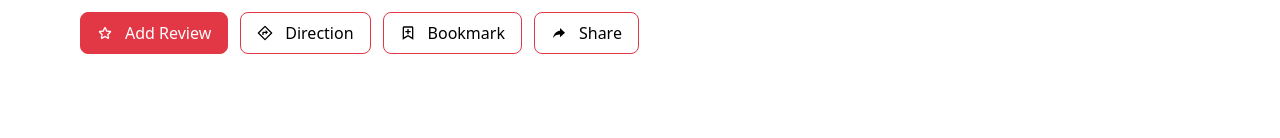
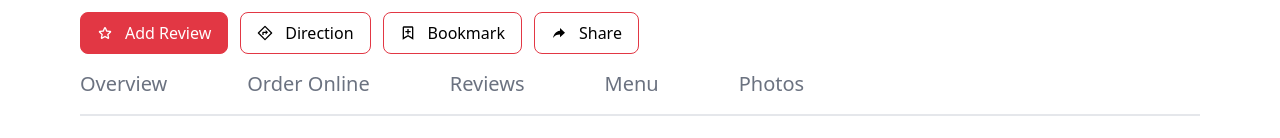
Before and after one commit to sreedhar-s/Zomato_Master_Project, a React (Create React App) app in the folder client/: page /restaurant/1 in a window 1280 px wide. Shown: the part 659-797 px from the top of the page. Built offline with nearby package versions, Linux system fonts and the light colour scheme.

Commit message:
Add restaurant tab

```diff
--- a/client/src/App.jsx
+++ b/client/src/App.jsx
@@ -20,6 +20,11 @@
       {/* <HomeLayoutHOC path="/" exact component={Temp} /> */}
       <HomeLayoutHOC path="/:type" exact component={Home} />
       <RestaurantLayoutHOC path="/restaurant/:id" exact component={Temp}/>
+      <RestaurantLayoutHOC path="/restaurant/:id/overview" exact component={Temp}/>
+      <RestaurantLayoutHOC path="/restaurant/:id/order-online" exact component={Temp}/>
+      <RestaurantLayoutHOC path="/restaurant/:id/menu" exact component={Temp}/>
+      <RestaurantLayoutHOC path="/restaurant/:id/reviews" exact component={Temp}/>
+      <RestaurantLayoutHOC path="/restaurant/:id/photos" exact component={Temp}/>
     </>
   );
 }
--- /dev/null
+++ b/client/src/Components/Restaurant/Tabs.jsx
@@ -0,0 +1,64 @@
+import React from "react";
+import classnames from "classnames";
+import { useLocation,Link,useParams } from "react-router-dom";
+
+const Tab = (props) => {
+    const {id} = useParams();
+  return (
+    <Link to={`/restaurant/${id}/${props.route}`}>
+      <div
+        className={classnames("text-gray-500 relative font-light ", {
+            "text-zomato-400 font-semibold ": props.isActive,
+        })}
+      >
+        <h3 className="text-lg md:text-xl">{props.title}</h3>
+      </div>
+    </Link>
+  );
+};
+
+const TabContainer = () => {
+  const location = useLocation();
+
+  const currentPath = location.pathname;
+
+  const tabs = [
+    {
+      title: "Overview",
+      route: "overview",
+      isActive: currentPath.includes("overview"),
+    },
+    {
+      title: "Order Online",
+      route: "order-online",
+      isActive: currentPath.includes("order-online"),
+    },
+    {
+      title: "Reviews",
+      route: "reviews",
+      isActive: currentPath.includes("reviews"),
+    },
+    {
+      title: "Menu",
+      route: "menu",
+      isActive: currentPath.includes("menu"),
+    },
+    {
+      title: "Photos",
+      route: "photos",
+      isActive: currentPath.includes("photos"),
+    },
+  ];
+
+  return (
+    <>
+      <div className="flex relative items-center pb-4 gap-8 md:gap-20 overflow-x-scroll border-b-2">
+        {tabs.map((tab) => (
+          <Tab {...tab} key={`123${tab.route}`} />
+        ))}
+      </div>
+    </>
+  );
+};
+
+export default TabContainer;
--- a/client/src/Layout/Restaurant.layout.jsx
+++ b/client/src/Layout/Restaurant.layout.jsx
@@ -9,6 +9,7 @@
 import ImageGrid from "../Components/Restaurant/ImageGrid";
 import RestaurantInfo from "../Components/Restaurant/RestaurantInfo";
 import InfoButtons from "../Components/Restaurant/InfoButtons";
+import TabContainer from "../Components/Restaurant/Tabs";
 
 const RestaurantLayout = () => {
   return (
@@ -46,6 +47,10 @@
               <IoMdShareAlt /> Share
           </InfoButtons>
         </div>
+
+        <div className="my-4">
+          <TabContainer />
+        </div>
       </div>
     </>
   );
```
